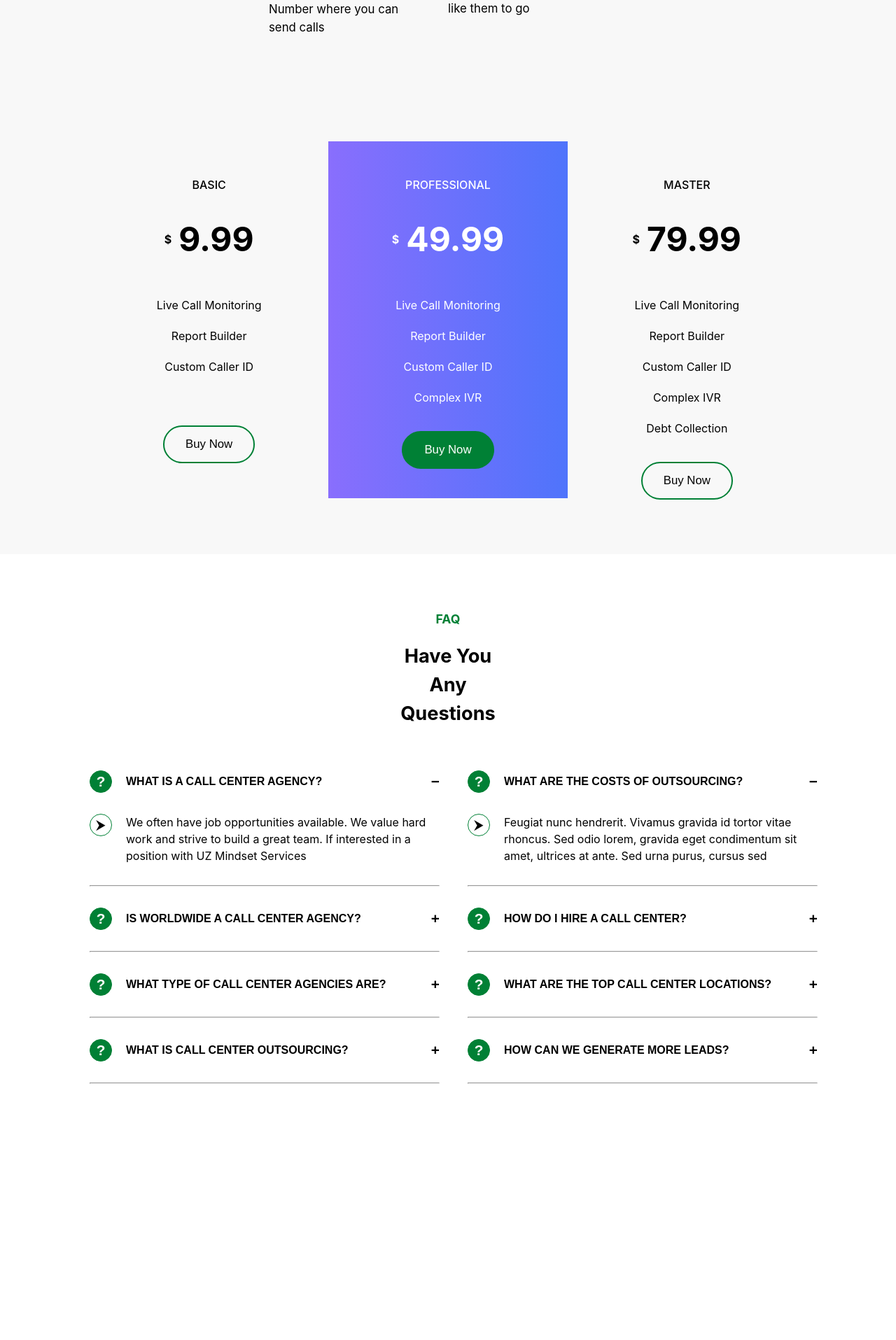
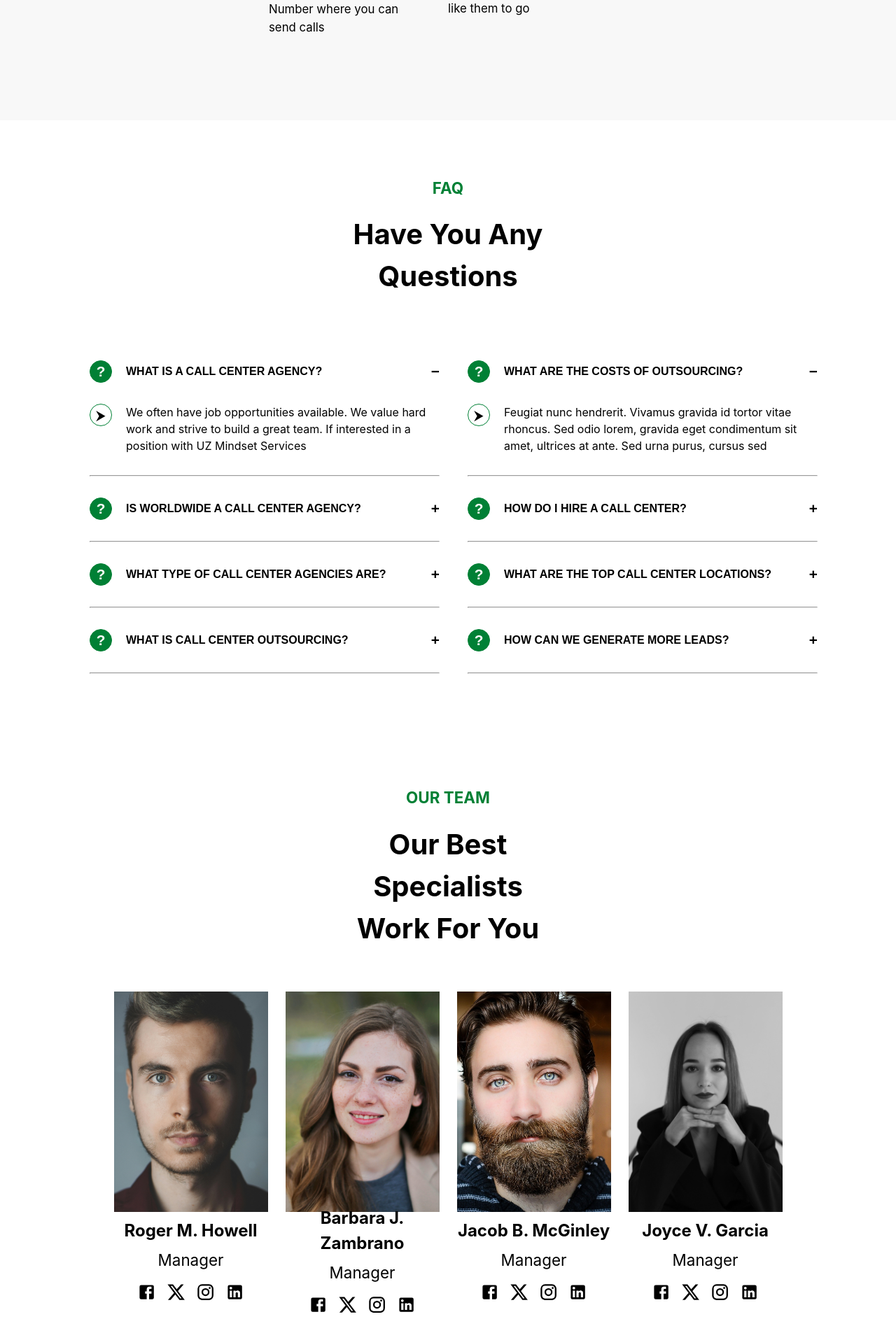
Before and after one commit to k-malongo/PeakReachCallCenter, a React (Vite) app: page / in a window 1280 px wide. Shown: the part 3672-5587 px from the top of the page at 70% size. Before the commit the page ends 5301 px from the top, so only its background shows below. Built offline with nearby package versions, Linux system fonts and the light colour scheme.

Commit message:
add team section

```diff
--- a/package.json
+++ b/package.json
@@ -10,6 +10,10 @@
     "preview": "vite preview"
   },
   "dependencies": {
+    "@emotion/react": "^11.13.0",
+    "@emotion/styled": "^11.13.0",
+    "@mui/icons-material": "^5.16.6",
+    "@mui/material": "^5.16.6",
     "react": "^18.3.1",
     "react-dom": "^18.3.1",
     "react-multi-carousel": "^2.8.5",
--- a/src/App.css
+++ b/src/App.css
@@ -17,6 +17,7 @@ h1,
 h2,
 h3,
 h4,
+h5,
 p {
   margin: 0;
 }
@@ -422,137 +423,58 @@ p {
   padding: 10vh 10%;
 }
 
-#pricing .getting_started .title {
+#pricing .title {
   text-transform: uppercase;
   color: #008035;
   font-size: 1.05rem;
   font-weight: 500;
 }
 
-#pricing .getting_started .subtitle {
+#pricing .subtitle {
   text-transform: capitalize;
   font-size: 2rem;
   margin: 10px 0 40px;
   max-width: 200px;
 }
 
-#pricing .getting_started .card_container {
+#pricing .card_container {
   display: flex;
   margin-bottom: 40px;
 }
 
-#pricing .getting_started .card {
+#pricing .card {
   width: 300px;
 }
 
-#pricing .getting_started .card .card_title {
+#pricing .card .card_title {
   max-width: 120px;
   min-height: 45px;
   font-size: 1.1rem;
   font-weight: 500;
 }
 
-#pricing .getting_started .card .line_container {
+#pricing .card .line_container {
   display: flex;
   align-items: center;
   margin: 30px 0;
 }
 
-#pricing .getting_started .card .line_container .number {
+#pricing .card .line_container .number {
   background: #7470fc;
   color: #fff;
   padding: 10px;
   border-radius: 50%;
 }
 
-#pricing .getting_started .card .line_container .line {
+#pricing .card .line_container .line {
   height: 3px;
   width: 100%;
   background: #7470fc;
 }
 
-#pricing .getting_started .card .card_text {
+#pricing .card .card_text {
   max-width: 250px;
   font-size: 1.05rem;
-}
-
-#pricing .prices .card_container {
-	display: flex;
-	justify-content: center;
-	margin-top: 150px;
-}
-
-#pricing .prices .card {
-	text-align: center;
-	height: 470px;
-	width: 350px;
-	padding: 50px 0;
-	display: flex;
-	flex-direction: column;
-}
-
-#pricing .prices .card:nth-of-type(2) {
-	background: linear-gradient(to right, #896efd 0%, #4f74fb 100%);
-	color: #fff;
-}
-
-#pricing .prices .card .category {
-	text-transform: uppercase;
-	margin-bottom: 30px;
-	font-weight: 500;
-}
-
-#pricing .prices .card .figure {
-	margin-bottom: 30px;
-	display: flex;
-	align-items: center;
-	justify-content: center;
-}
-
-#pricing .prices .card .figure span {
-	font-size: 3rem;
-	margin-left: 10px;
-}
-
-#pricing .prices .card ul {
-	list-style: none;
-	padding: 0;
-}
-
-#pricing .prices .card .features li {
-	margin-bottom: 20px;
-}
-
-#pricing .prices .card .action {
-	margin-top: auto;
-}
-
-#pricing .prices .card .action button {
-	text-transform: capitalize;
-	background: transparent;
-	border: 2px solid #008035;
-	border-radius: 30px;
-	padding: 15px 30px;
-	font-size: 1.05rem;
-}
-
-#pricing .prices .card:nth-of-type(2) .action button {
-	background: #008035;
-	color: #fff;
-}
-
-#pricing .prices .card .action button:hover {
-	background: #008035;
-	color: #fff;
-	cursor: pointer;
-	transition: all 0.7s ease-in-out;
-}
-
-#pricing .prices .card:nth-of-type(2) .action button:hover {
-	background: transparent;
-	color: #000;
-	cursor: pointer;
-	transition: all 0.7s ease-in-out;
 }
 
 #faq {
@@ -560,28 +482,27 @@ p {
 }
 
 #faq .header {
-	width: fit-content;
-	margin: auto;
+  max-width: 300px;
+  margin: 0 auto 60px;
+  text-align: center;
 }
 
 #faq .title {
   text-transform: uppercase;
   color: #008035;
-	text-align: center;
-	font-size: 1.1rem;
+  font-size: 1.4rem;
+  margin-bottom: 20px;
 }
 
 #faq .subtitle {
   text-transform: capitalize;
-	text-align: center;
-	font-size: 1.7rem;
-	max-width: 180px;
-	margin: 20px 0 30px;
+  font-size: 2.5rem;
 }
 
 #faq .container {
   display: flex;
   gap: 40px;
+  justify-content: space-between;
 }
 
 #faq .faq_card {
@@ -671,6 +592,97 @@ p {
   margin: 0;
 }
 
+#team {
+  padding: 10vh 10%;
+}
+
+#team .header {
+  text-align: center;
+  max-width: 300px;
+  margin: 0 auto 60px;
+}
+
+#team .header .title {
+	color: #008035;
+  text-transform: uppercase;
+	font-size: 1.4rem;
+  margin-bottom: 20px;
+}
+
+#team .header .subtitle {
+	font-size: 2.5rem;
+  text-transform: capitalize;
+}
+
+#team .card_container {
+  display: flex;
+  flex-wrap: wrap;
+  justify-content: center;
+  gap: 25px;
+}
+
+#team .card {
+  height: 450px;
+  width: 220px;
+}
+
+#team .card:hover {
+  box-shadow: 0 2px 4px 0 rgba(0, 0, 0, 0.2);
+}
+
+#team .card:hover img {
+  filter: invert(30%) sepia(88%) saturate(1305%) hue-rotate(121deg) brightness(87%);
+}
+
+#team .card img {
+  width: 100%;
+  height: 70%;
+	object-fit: cover;
+}
+
+#team .card .info {
+  display: flex;
+  flex-direction: column;
+  justify-content: center;
+  align-items: center;
+  height: 30%;
+}
+
+#team .card .name {
+  text-align: center;
+  font-size: 1.5rem;
+  margin-bottom: 7px;
+}
+
+#team .card .name:hover {
+  cursor: pointer;
+  color: #008035;
+  transition: all 0.3s ease-in-out;
+}
+
+#team .card .position {
+  text-align: center;
+  font-size: 1.4rem;
+  font-weight: normal;
+  margin-bottom: 15px;
+}
+
+#team .card .socials {
+  display: flex;
+  gap: 15px;
+  margin-bottom: 10px;
+}
+
+#team .card .icon {
+  font-size: 1.7rem;
+}
+
+#team .card .icon:hover {
+  color: #008035;
+  cursor: pointer;
+  transition: all 0.3s ease-in-out;
+}
+
 @media only screen and (max-width: 1280px) {
   #navbar .links a {
     font-size: 1.3rem;
@@ -725,7 +737,7 @@ p {
     height: 90px;
   }
 
-	#pricing .getting_started .card .card_text {
+  #pricing .card .card_text {
     max-width: 220px;
   }
 
--- a/src/App.jsx
+++ b/src/App.jsx
@@ -7,6 +7,7 @@ import About from "./components/About.jsx";
 import Testimonials from "./components/Testimonials.jsx";
 import Pricing from "./components/Pricing.jsx";
 import FAQ from "./components/FAQ.jsx";
+import Team from "./components/Team.jsx";
 
 function App() {
 	return (
@@ -18,6 +19,7 @@ function App() {
 			<Testimonials />
 			<Pricing />
 			<FAQ />
+			<Team/>
 		</>
 	);
 }
--- a/src/components/Pricing.jsx
+++ b/src/components/Pricing.jsx
@@ -1,7 +1,6 @@
 export default function Pricing() {
   return (
     <div id="pricing">
-			<div className="getting_started">
       <h2 className="title">four easy steps</h2>
       <h3 className="subtitle">how to get started</h3>
 
@@ -51,82 +50,5 @@ export default function Pricing() {
         </div>
       </div>
     </div>
-
-			<div className="prices">
-				<div className="card_container">
-					<div className="card">
-						<h4 className="category">basic</h4>
-						<h4 className="figure">
-							$<span>9.99</span>
-						</h4>
-						<ul className="features">
-							<li>
-								<p>Live Call Monitoring</p>
-							</li>
-							<li>
-								<p>Report Builder</p>
-							</li>
-							<li>
-								<p>Custom Caller ID</p>
-							</li>
-						</ul>
-						<div className="action">
-							<button>buy now</button>
-						</div>
-					</div>
-
-					<div className="card">
-						<h4 className="category">professional</h4>
-						<h4 className="figure">
-							$<span>49.99</span>
-						</h4>
-						<ul className="features">
-							<li>
-								<p>Live Call Monitoring</p>
-							</li>
-							<li>
-								<p>Report Builder</p>
-							</li>
-							<li>
-								<p>Custom Caller ID</p>
-							</li>
-							<li>
-								<p>Complex IVR</p>
-							</li>
-						</ul>
-						<div className="action">
-							<button>buy now</button>
-						</div>
-					</div>
-
-					<div className="card">
-						<h4 className="category">master</h4>
-						<h4 className="figure">
-							$<span>79.99</span>
-						</h4>
-						<ul className="features">
-							<li>
-								<p>Live Call Monitoring</p>
-							</li>
-							<li>
-								<p>Report Builder</p>
-							</li>
-							<li>
-								<p>Custom Caller ID</p>
-							</li>
-							<li>
-								<p>Complex IVR</p>
-							</li>
-							<li>
-								<p>Debt Collection</p>
-							</li>
-						</ul>
-						<div className="action">
-							<button>buy now</button>
-						</div>
-					</div>
-				</div>
-			</div>
-		</div>
   );
 }
--- /dev/null
+++ b/src/components/Team.jsx
@@ -0,0 +1,60 @@
+import FacebookIcon from "@mui/icons-material/Facebook";
+import XIcon from "@mui/icons-material/X";
+import InstagramIcon from "@mui/icons-material/Instagram";
+import LinkedInIcon from "@mui/icons-material/LinkedIn";
+
+const teamDetails = [
+  {
+    image: "/images/boy1.jpg",
+    alt: "boy1",
+    name: "Roger M. Howell",
+    position: "Manager",
+  },
+  {
+    image: "/images/girl1.jpg",
+    alt: "girl1",
+    name: "Barbara J. Zambrano",
+    position: "Manager",
+  },
+  {
+    image: "/images/boy4.jpg",
+    alt: "boy4",
+    name: "Jacob B. McGinley",
+    position: "Manager",
+  },
+  {
+    image: "/images/girl2.jpg",
+    alt: "girl2",
+    name: "Joyce V. Garcia",
+    position: "Manager",
+  },
+];
+
+export default function Team() {
+  return (
+    <div id="team">
+      <div className="header">
+        <h2 className="title">our team</h2>
+        <h3 className="subtitle">our best specialists work for you</h3>
+      </div>
+
+      <div className="card_container">
+        {teamDetails.map((person, index) => (
+          <div className="card" key={index}>
+            <img src={person.image} alt={person.alt} />
+            <div className="info">
+              <h4 className="name">{person.name}</h4>
+              <h5 className="position">{person.position}</h5>
+              <div className="socials">
+                <FacebookIcon className="icon" />
+                <XIcon className="icon" />
+                <InstagramIcon className="icon" />
+                <LinkedInIcon className="icon" />
+              </div>
+            </div>
+          </div>
+        ))}
+      </div>
+    </div>
+  );
+}
```
Also changed, not shown: 1 other file (tests, documents, lock files or other folders). Lines whose indentation alone changed are shown as unchanged.
